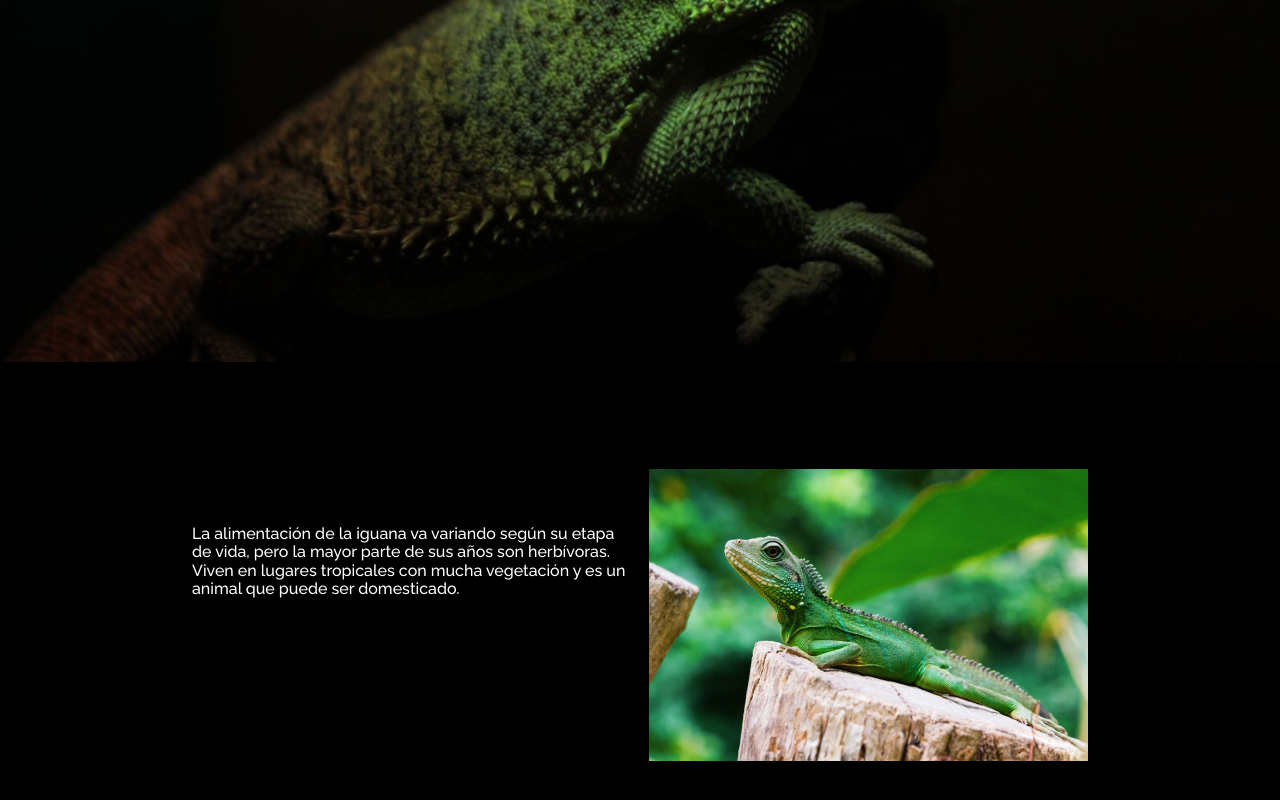
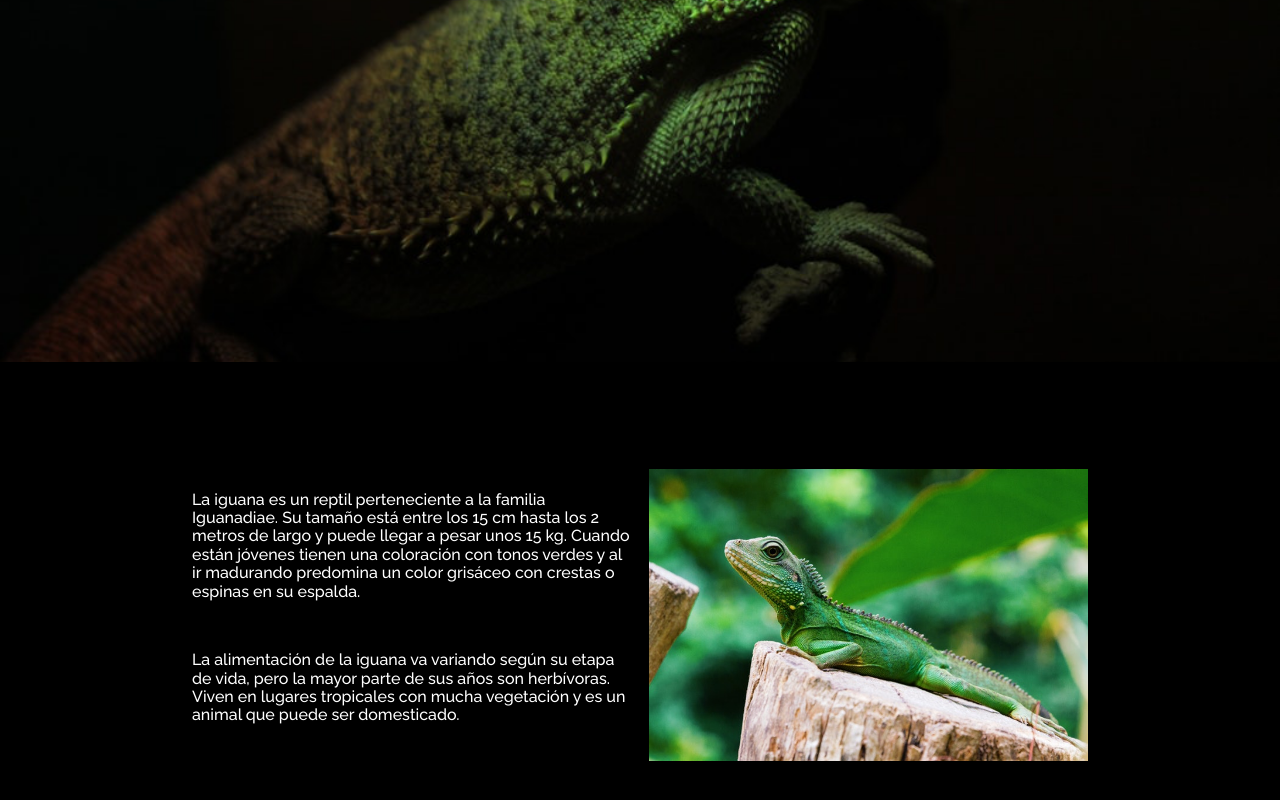
Before and after one commit to NxL22/Desafio-con-el-error, a plain HTML site: page index.html in a window 1280 px wide. Shown: the part 402-1202 px from the top of the page. Drawn offline with Linux system fonts and the light colour scheme.

Commit message:
cambio en la linea 23

```diff
--- a/index.html
+++ b/index.html
@@ -18,12 +18,12 @@
     </header>
     <section class="description">
         <div class="description_parrafo">
-            <!--Aca esta el segundo error, le borre el parrafo, (aca te dejo el parrafo:La iguana es un reptil perteneciente a la familia Iguanadiae. Su tamaño está entre los 15 cm hasta los 2
+
+            <p>
+                La iguana es un reptil perteneciente a la familia Iguanadiae. Su tamaño está entre los 15 cm hasta los 2
                 metros de largo y puede llegar a pesar unos 15 kg.
                 Cuando están jóvenes tienen una coloración con tonos verdes y al ir madurando predomina un color
-                grisáceo con crestas o espinas en su espalda. )-->
-            <p>
-<!--aca va el parrafo-->
+                grisáceo con crestas o espinas en su espalda.
             </p>
             <br>
             <p>
```
